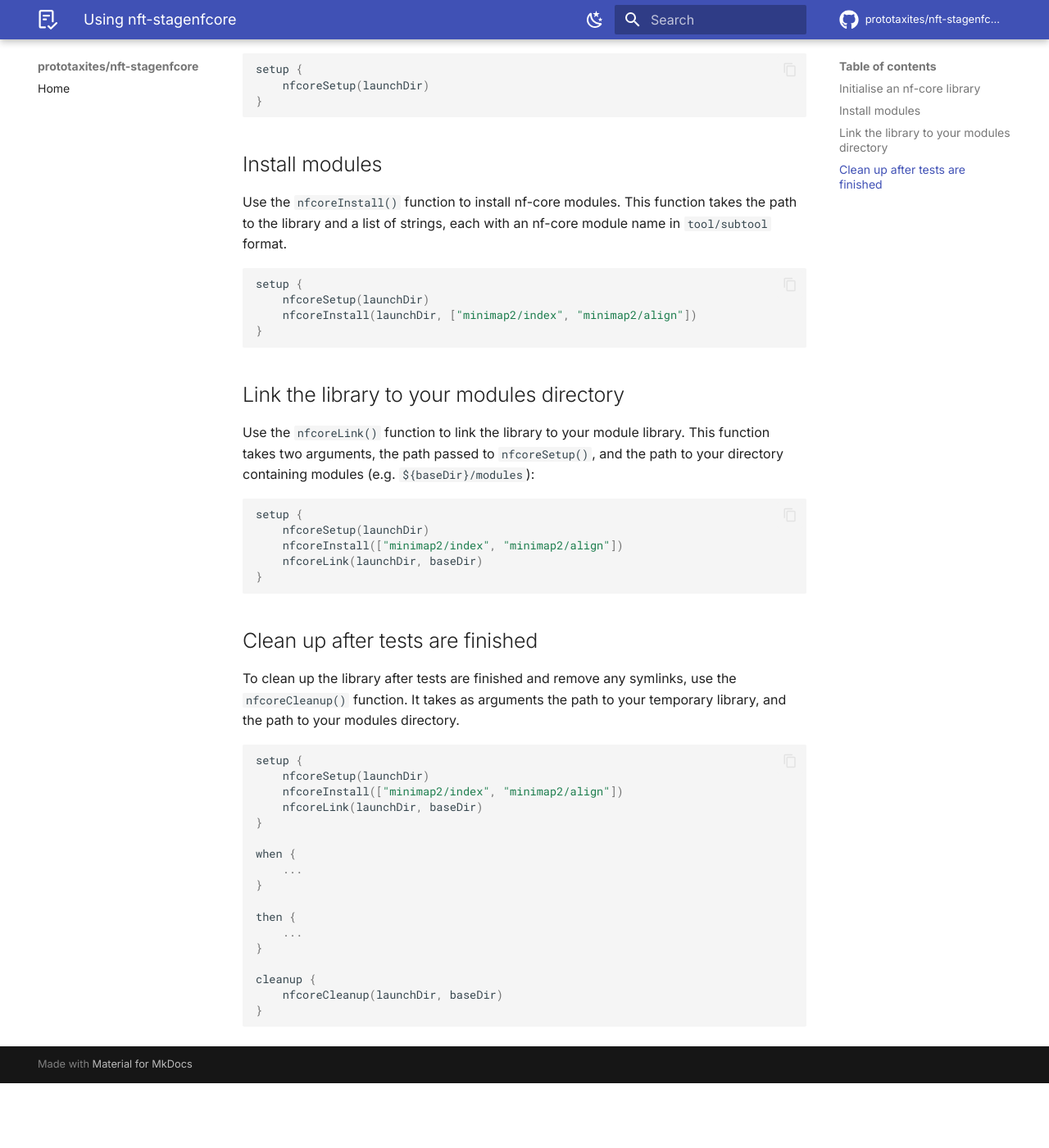
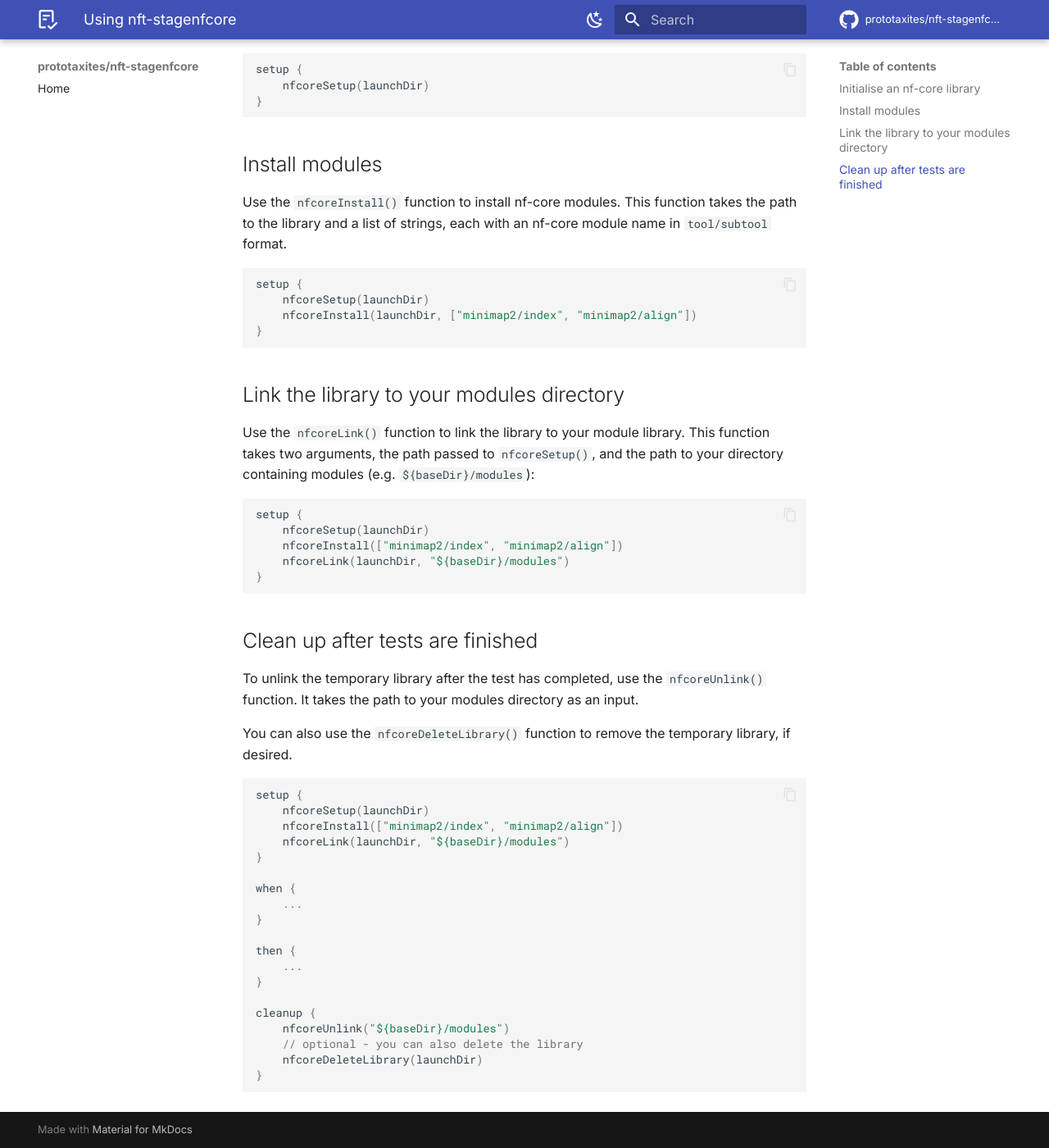
Before and after one commit to prototaxites/nft-stagenfcore, an MkDocs documentation site: the page built from docs/usage.md, in a window 1280 px wide and 1400 px high, scrolled down 324 px. Shown: the whole window at 82% size. Built offline with MkDocs 1.6.1 and Material for MkDocs 9.7.7, drawn with Linux system fonts in a browser that asks for light colours; comment, search, counter and statistics services are not loaded; the version menu is left out; before the commit the page ends 1645 px from its top, so only the background shows below that.

Commit message:
feat(plugin): split nfcoreCleanup into nfcoreUnlink function and nfcoreDeleteLibrary

````diff
--- a/docs/usage.md
+++ b/docs/usage.md
@@ -31,20 +31,22 @@ Use the `nfcoreLink()` function to link the library to your module library. This
 setup {
     nfcoreSetup(launchDir)
     nfcoreInstall(["minimap2/index", "minimap2/align"])
-    nfcoreLink(launchDir, baseDir)
+    nfcoreLink(launchDir, "${baseDir}/modules")
 }
 ```
 
 ## Clean up after tests are finished
 
-To clean up the library after tests are finished and remove any symlinks, use the `nfcoreCleanup()` function. It takes as arguments the path to your temporary library, and the path to your modules directory.
+To unlink the temporary library after the test has completed, use the `nfcoreUnlink()` function. It takes the path to your modules directory as an input.
+
+You can also use the `nfcoreDeleteLibrary()` function to remove the temporary library, if desired.
 
 ```groovy
 
 setup {
     nfcoreSetup(launchDir)
     nfcoreInstall(["minimap2/index", "minimap2/align"])
-    nfcoreLink(launchDir, baseDir)
+    nfcoreLink(launchDir, "${baseDir}/modules")
 }
 
 when {
@@ -56,7 +58,9 @@ then {
 }
 
 cleanup {
-    nfcoreCleanup(launchDir, baseDir)
+    nfcoreUnlink("${baseDir}/modules")
+    // optional - you can also delete the library
+    nfcoreDeleteLibrary(launchDir)
 }
 
 ```
````
Also changed, not shown: 1 other file.
